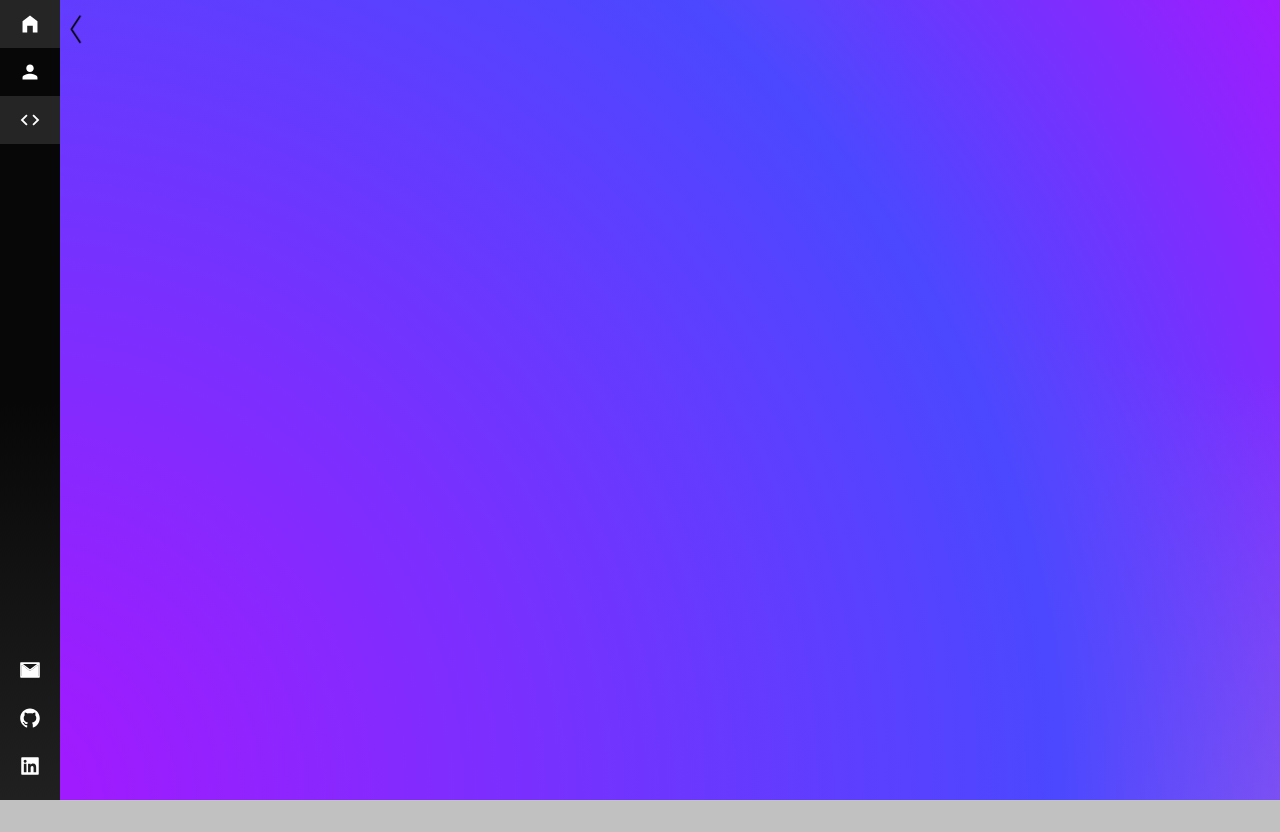
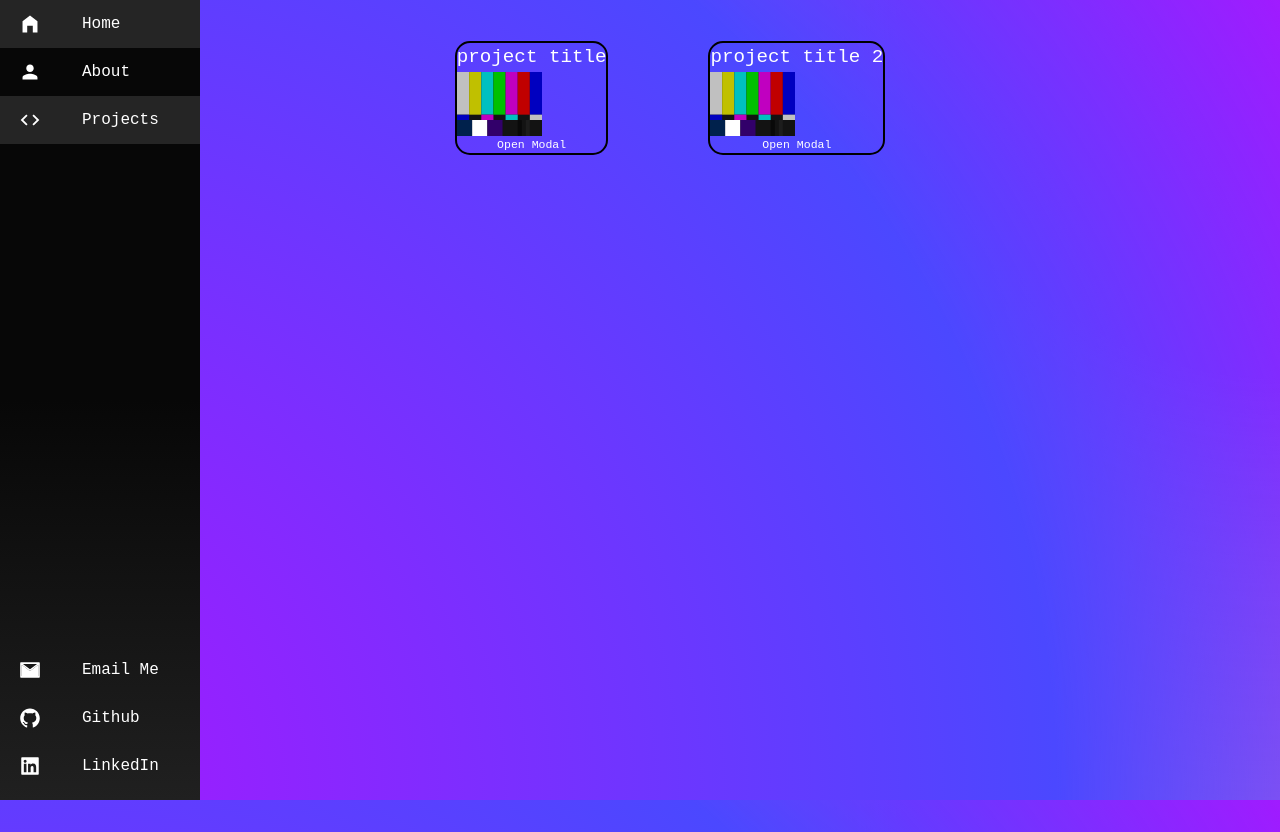
Before and after one commit to kanwarpal-brar/react-portfolio-website, a Next.js app: page /projects in a window 1280 px wide. Before the commit the page ends 800 px from the top, so only its background shows below. Built offline with nearby package versions, Linux system fonts and the light colour scheme; a web font is replaced by a local one.

Commit message:
- Implemented basic popup-box for project widgets

```diff
--- a/components/ExpandingProjectWidget/expandingprojectwidget.module.scss
+++ b/components/ExpandingProjectWidget/expandingprojectwidget.module.scss
@@ -1,4 +1,27 @@
+@use '~/styles/variables';
+
 .container {
     display: flex;
     flex-direction: column;
+    border: 2px solid black;
+    border-radius: 15px;
 }
+
+.modal {
+    display: flex;
+    flex-direction: column;
+    justify-content: center;
+}
+
+.modal_content {
+    height: 40%;
+    width: 50%;
+    background-color: variables.$secondary_color;
+    margin:auto auto;
+    border-radius: 15px;
+
+    display: flex;
+    flex-direction: column;
+    justify-content: center;
+    align-items: center;
+}
--- a/components/ExpandingProjectWidget/expandingprojectwidget.tsx
+++ b/components/ExpandingProjectWidget/expandingprojectwidget.tsx
@@ -1,5 +1,7 @@
+import { Modal } from "@mui/material";
 import styles from "./expandingprojectwidget.module.scss"
 import Image from "next/image"
+import { useState } from "react";
 
 export type ExpandingProjectWidgetProps = {
     title: string;
@@ -9,10 +11,36 @@ export type ExpandingProjectWidgetProps = {
 }
 
 export default function ExpandingProjectWidget({ title, img, desc, link }: ExpandingProjectWidgetProps) {
+	const [open, setOpen] = useState(false)
+  let debounce = false
+
+  function handleOpenByContainer() {
+    if (!debounce) {
+      setOpen(true)
+    }
+  }
+
+	function handleOpen() {
+		setOpen(true)
+	}
+
+	function handleClose() {
+		debounce = true
+		setOpen(false)
+    setTimeout(() => {debounce = false}, 50)
+	}
+
   return (
-    <div className={styles.container}>
-        <h2>{title}</h2>
-        <Image src={img} alt={`Image for ${title} project`}/>
+    <div className={styles.container} onClick={handleOpenByContainer}>
+        <h3>{title}</h3>
+        <Image src={img} alt={`Image for ${title} project`} height={75} width={85}/>
+        <button onClick={handleOpen}>Open Modal</button>
+        <Modal open={open} onClose={handleClose} className={styles.modal}>
+            <div className={styles.modal_content}>
+              <h3 style={{color: "white"}}>{title}</h3>
+              <button onClick={handleClose}>close</button>
+            </div>
+        </Modal>
     </div>
   )
 }
--- a/components/Layout/layout.module.scss
+++ b/components/Layout/layout.module.scss
@@ -2,6 +2,7 @@
     display: flex;
     flex-direction: row;
     flex-wrap: nowrap;
+    z-index: 0;
 }
 
 .content_container {
--- a/pages/projects.module.scss
+++ b/pages/projects.module.scss
@@ -1,3 +1,13 @@
+@use "~/styles/_variables";
+
 .projects_box {
-
+    color: black;
+    display: flex;
+    padding-top: 25px;
+    height: 100vh;
+    width: 100%;
+    flex-direction: row;
+    gap: 100px;
+    justify-content: space-around;
+    align-items: flex-start;
 }
--- a/pages/projects.tsx
+++ b/pages/projects.tsx
@@ -1,8 +1,30 @@
-import Link from "next/link"
 import Head from "next/head"
 import styles from "./projects.module.scss"
+import ExpandingProjectWidget, { ExpandingProjectWidgetProps } from "@/components/ExpandingProjectWidget/expandingprojectwidget"
 
-export default function AboutMe() {
+
+const projects: ExpandingProjectWidgetProps[] = [
+    {
+        title: "project title",
+        img: "/SMPTE_Color_Bars.svg",
+        desc: "This is a description",
+        link: "google.ca"
+    },
+    {
+        title: "project title 2",
+        img: "/SMPTE_Color_Bars.svg",
+        desc: "This is a description",
+        link: "google.ca"
+    }
+]
+
+
+export default function Project() {
+    const projectWidgets = projects.map(props => {
+        return <ExpandingProjectWidget {...props}/>
+    })
+
+
     return (
         <div>
             <Head>
@@ -11,7 +33,7 @@ export default function AboutMe() {
                 </title>
             </Head>
             <main className={styles.projects_box}>
-
+                {projectWidgets}
             </main>
 
         </div>
```
Also changed, not shown: components/Sidebar/sidebar.module.scss (line endings or trailing spaces).
